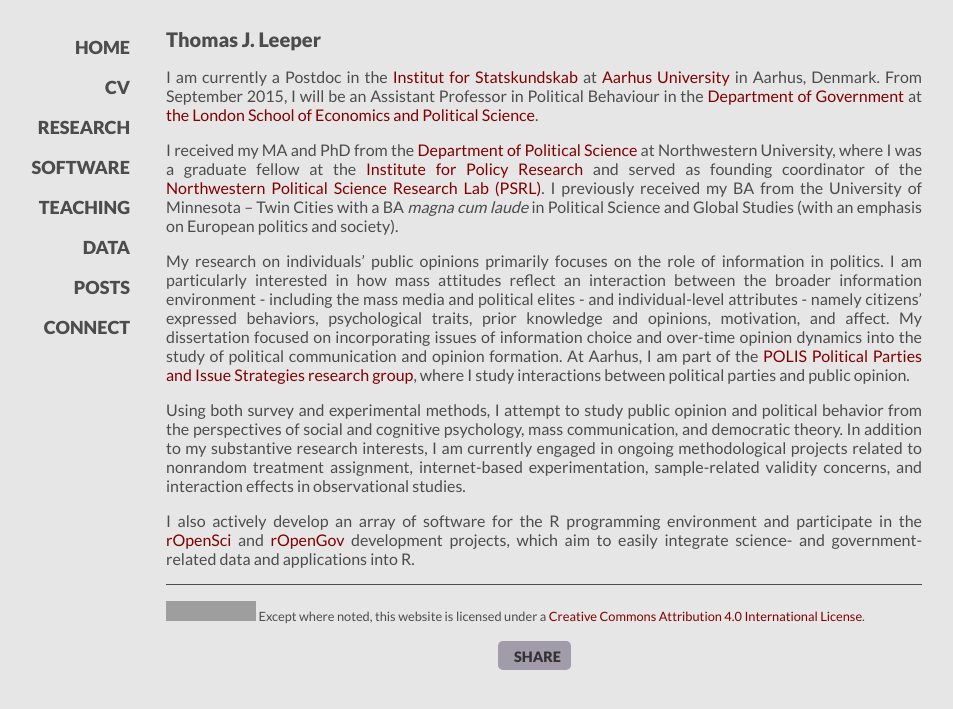
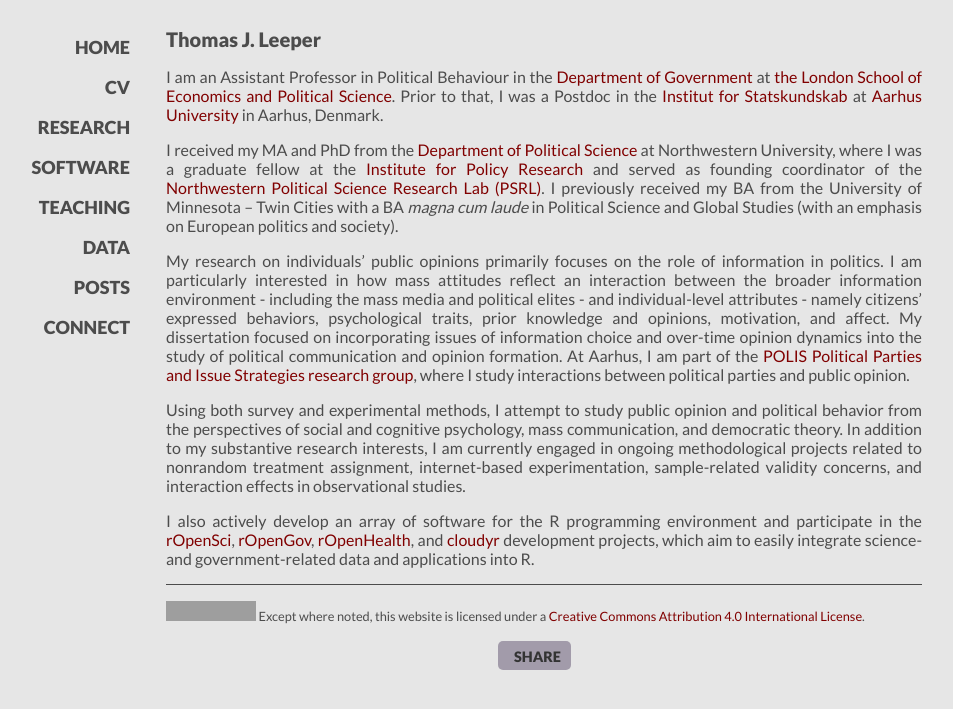
Before and after one commit to leeper/leeper.github.io, a Jekyll site: the page built from index.md, in a window 1280 px wide. Shown: the top 709 px of the page, without its empty margins (96-1049 px from the left). Built offline with Jekyll 4.4.1, drawn with Linux system fonts in a browser that asks for light colours; some web fonts are replaced; Markdown is read by kramdown in place of the engine named in the settings; grey boxes are pictures that could not be loaded.

Commit message:
switch affiliation to LSE

```diff
--- a/index.md
+++ b/index.md
@@ -7,7 +7,7 @@ title: Thomas J. Leeper
 
 ## Thomas J. Leeper ##
 
-I am currently a Postdoc in the [Institut for Statskundskab](http://ps.au.dk/en/) at [Aarhus University](http://www.au.dk/en/) in Aarhus, Denmark. From September 2015, I will be an Assistant Professor in Political Behaviour in the [Department of Government](http://www.lse.ac.uk/government/home.aspx) at [the London School of Economics and Political Science](http://www.lse.ac.uk/home.aspx).
+I am an Assistant Professor in Political Behaviour in the [Department of Government](http://www.lse.ac.uk/government/home.aspx) at [the London School of Economics and Political Science](http://www.lse.ac.uk/home.aspx). Prior to that, I was a Postdoc in the [Institut for Statskundskab](http://ps.au.dk/en/) at [Aarhus University](http://www.au.dk/en/) in Aarhus, Denmark.
 
 I received my MA and PhD from the [Department of Political Science](http://www.polisci.northwestern.edu/) at Northwestern University, where I was a graduate fellow at the [Institute for Policy Research](http://www.northwestern.edu/ipr/) and served as founding coordinator of the [Northwestern Political Science Research Lab (PSRL)](http://faculty.wcas.northwestern.edu/~jnd260/lab.html). I previously received my BA from the University of Minnesota &#8211; Twin Cities with a BA *magna cum laude* in Political Science and Global Studies (with an emphasis on European politics and society).
 
@@ -15,4 +15,4 @@ My research on individuals' public opinions primarily focuses on the role of inf
 
 Using both survey and experimental methods, I attempt to study public opinion and political behavior from the perspectives of social and cognitive psychology, mass communication, and democratic theory. In addition to my substantive research interests, I am currently engaged in ongoing methodological projects related to nonrandom treatment assignment, internet-based experimentation, sample-related validity concerns, and interaction effects in observational studies.
 
-I also actively develop an array of software for the R programming environment and participate in the [rOpenSci](http://ropensci.org/) and [rOpenGov](http://ropengov.github.io/) development projects, which aim to easily integrate science- and government-related data and applications into R.
+I also actively develop an array of software for the R programming environment and participate in the [rOpenSci](http://ropensci.org/), [rOpenGov](http://ropengov.github.io/), [rOpenHealth](https://github.com/rOpenHealth), and [cloudyr](http://cloudyr.github.io) development projects, which aim to easily integrate science- and government-related data and applications into R.
```
Also changed, not shown: teaching.md (+1 -0 lines), 2 other files.
